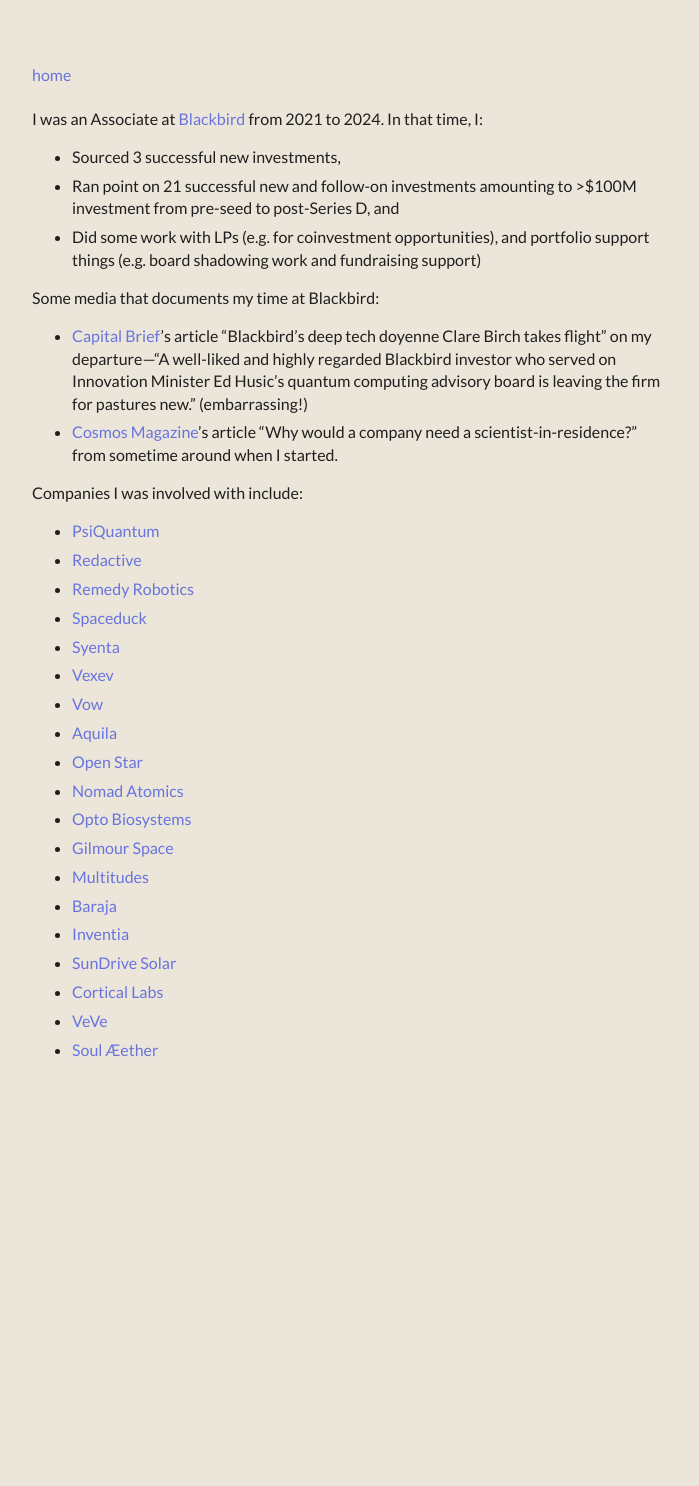
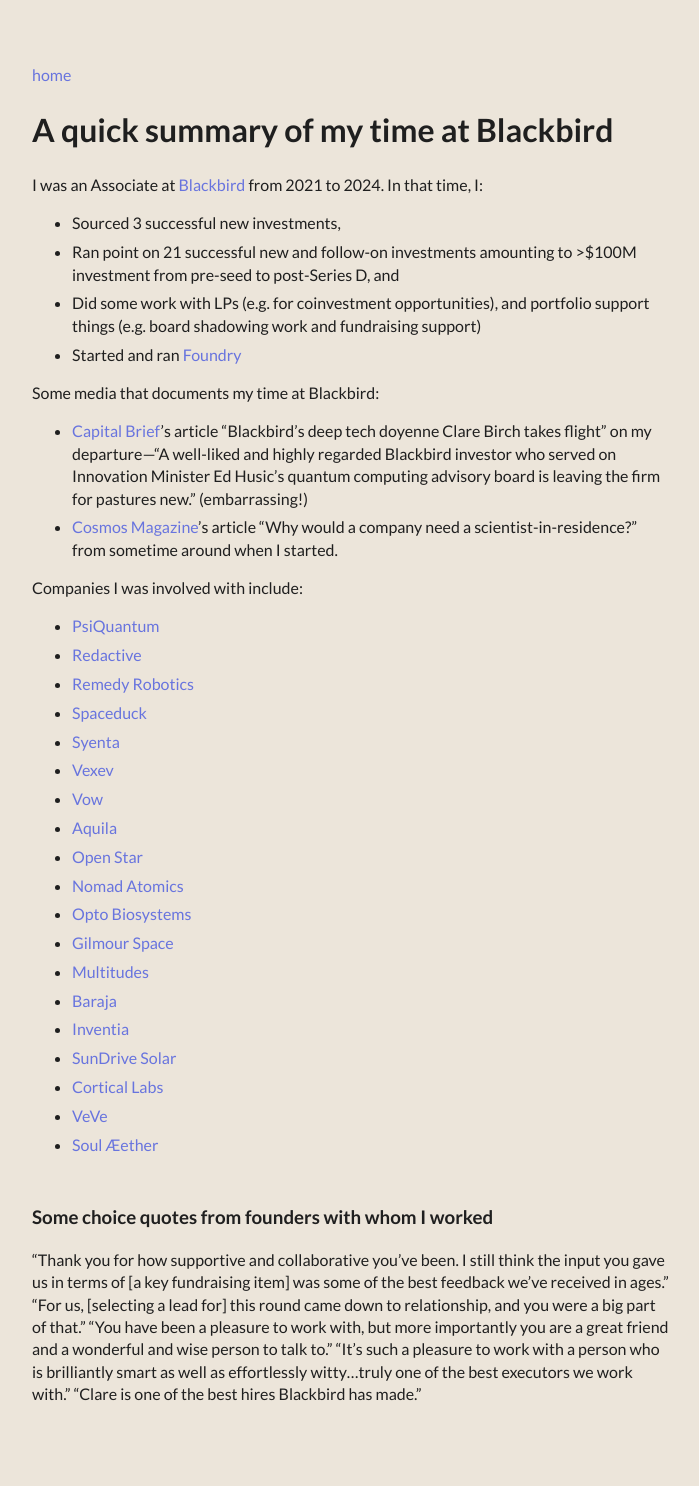
Before and after one commit to clarebirch/clarebirch.github.io, a Jekyll site: the page built from my-time-at-blackbird.md, in a window 1280 px wide. Shown: the whole page, without its empty margins (288-987 px from the left). Built offline with Jekyll 4.4.1, drawn with Linux system fonts in a browser that asks for light colours; some web fonts are replaced; before the commit the page ends 1141 px from its top, so only the background shows below that.

Commit message:
msg included some testimonials from founders

```diff
--- a/_data/menu.yml
+++ b/_data/menu.yml
@@ -19,12 +19,13 @@
         url: https://deadlyscience.org.au/
       - title: co-created/led the 2021 Harry Messel International Science School's chemistry stream with a workshop, "Is the universe ruled by chaos?"
         url: https://x.com/clarejtbirch/status/1414850606032850948
-      - title: did my undergrad in chemistry and mathematics, with hons in quantum simulation under Ivan Kassal
+      - title: my undergrad in chemistry and mathematics, with hons in quantum simulation under Ivan Kassal, at the University of Sydney
         entries:
           - title: Ivan is a great researcher and supervisor with a wonderful group
             url: https://www.kassal.group/
           - title: a paper related to my hons work
             url: https://arxiv.org/abs/2012.01852
+          - title: in general I really enjoyed my time at the University of Sydney and rate the academics there very highly. It's a great community. I loved being a part of it.
       - title: was a high school teachers' aide in learning support
   - title: blog posts
     post_list:
--- a/my-time-at-blackbird.md
+++ b/my-time-at-blackbird.md
@@ -1,10 +1,12 @@
 ---
 layout: page
+title: A quick summary of my time at Blackbird
 ---
-I was an Associate at <a href="https://blackbird.vc" target="_blank" rel="noopener noreferrer">Blackbird</a> from 2021 to 2024. In that time, I:
+I was an Associate at [Blackbird](https://blackbird.vc) from 2021 to 2024. In that time, I:
 - Sourced 3 successful new investments,
 - Ran point on 21 successful new and follow-on investments amounting to >$100M investment from pre-seed to post-Series D, and
 - Did some work with LPs (e.g. for coinvestment opportunities), and portfolio support things (e.g. board shadowing work and fundraising support)
+- Started and ran [Foundry]()
 
 Some media that documents my time at Blackbird:
 - [Capital Brief](https://www.capitalbrief.com/article/blackbirds-scientist-in-residence-clare-birch-takes-flight-633885b5-0b03-4356-980b-c9b9e71d6822/preview/)'s article "Blackbird's deep tech doyenne Clare Birch takes flight" on my departure---"A well-liked and highly regarded Blackbird investor who served on Innovation Minister Ed Husic's quantum computing advisory board is leaving the firm for pastures new." (embarrassing!)
@@ -30,3 +32,10 @@
 - [Cortical Labs](https://corticallabs.com/)
 - [VeVe](https://www.veve.me/)
 - [Soul Æether](https://x.com/soulaether_?lang=en)
+
+### Some choice quotes from founders with whom I worked
+"Thank you for how supportive and collaborative you've been. I still think the input you gave us in terms of [a key fundraising item] was some of the best feedback we've received in ages."
+"For us, [selecting a lead for] this round came down to relationship, and you were a big part of that."
+"You have been a pleasure to work with, but more importantly you are a great friend and a wonderful and wise person to talk to."
+"It's such a pleasure to work with a person who is brilliantly smart as well as effortlessly witty...truly one of the best executors we work with."
+"Clare is one of the best hires Blackbird has made."
```
